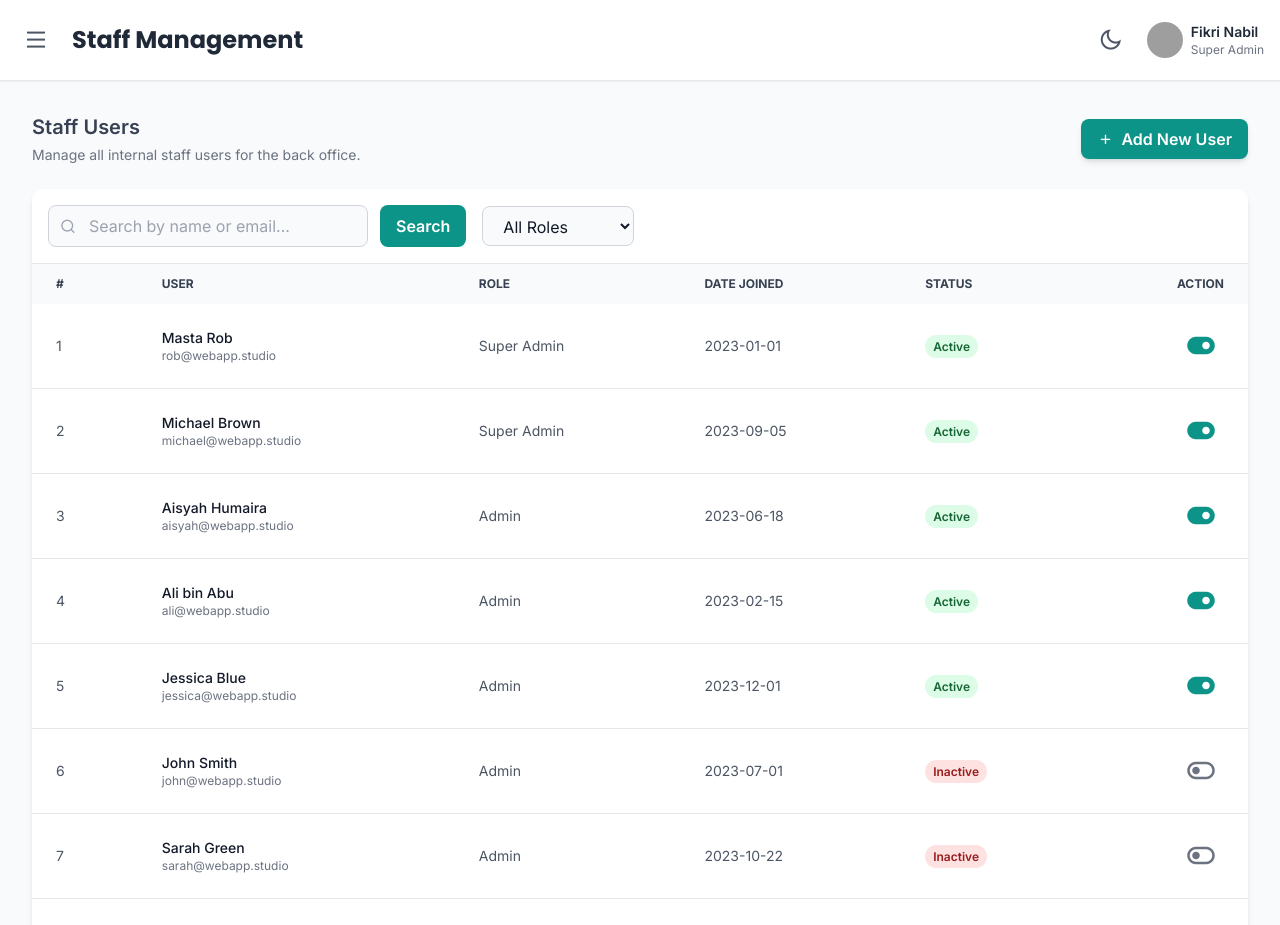
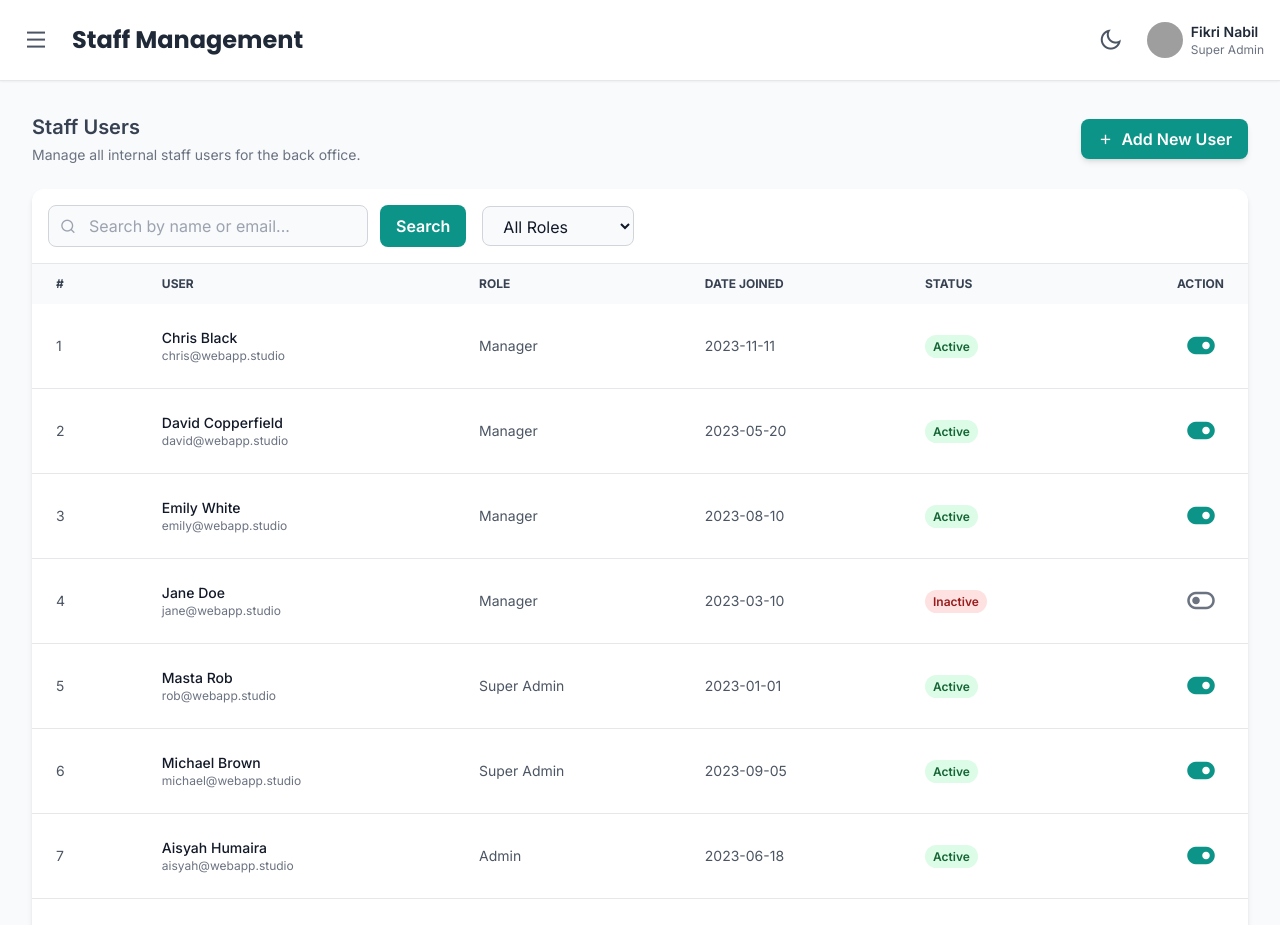
Before and after one commit to webappstudio-my/mysertifico, a React (Vite) app: page /bo/admin/staff in a window 1280 px wide. Shown: the top 925 px of the page. Built offline with nearby package versions, Linux system fonts and the light colour scheme; grey boxes are pictures that could not be loaded.

Commit message:
synchronize bg color for all pages + rearrange roles in Staff users page by hierarchy

```diff
--- a/src/pages/bo/BoMySertificoPlans.jsx
+++ b/src/pages/bo/BoMySertificoPlans.jsx
@@ -107,7 +107,7 @@ const BoMySertificoPlans = () => {
     };
 
     return (
-        <div className="min-h-screen bg-gray-50 dark:bg-gray-900">
+        <div className="min-h-screen bg-bo-bg-light dark:bg-bo-bg-dark transition-colors duration-300">
             <BoSidebar isOpen={isSidebarOpen} onClose={toggleSidebar} />
             {isSidebarOpen && (
                 <div
--- a/src/pages/bo/BoMyWallPlans.jsx
+++ b/src/pages/bo/BoMyWallPlans.jsx
@@ -189,7 +189,7 @@ const BoMyWallPlans = () => {
     };
 
     return (
-        <div className="min-h-screen bg-gray-50 dark:bg-gray-900 transition-colors duration-300">
+        <div className="min-h-screen bg-bo-bg-light dark:bg-bo-bg-dark transition-colors duration-300">
             <BoSidebar isOpen={isSidebarOpen} onClose={() => setIsSidebarOpen(false)} />
 
             {/* Sidebar Overlay */}
--- a/src/pages/bo/BoSupportHelp.jsx
+++ b/src/pages/bo/BoSupportHelp.jsx
@@ -181,7 +181,7 @@ const BoSupportHelp = () => {
     };
 
     return (
-        <div className="min-h-screen bg-gray-50 dark:bg-gray-900 transition-colors duration-300">
+        <div className="min-h-screen bg-bo-bg-light dark:bg-bo-bg-dark transition-colors duration-300">
             <BoSidebar isOpen={isSidebarOpen} onClose={() => setIsSidebarOpen(false)} />
 
             {/* Sidebar Overlay */}
--- a/src/pages/bo/BoTemplates.jsx
+++ b/src/pages/bo/BoTemplates.jsx
@@ -158,12 +158,6 @@ const BoTemplateManagement = () => {
     // Handle page change
     const handlePageChange = (page) => {
         setCurrentPage(page);
-    };
-
-    // Handle search change
-    const handleSearchChange = (e) => {
-        setSearchTerm(e.target.value);
-        setCurrentPage(1); // Reset to first page on search
     };
 
     // Handle template actions
@@ -404,7 +398,7 @@ const BoTemplateManagement = () => {
     );
 
     return (
-        <div className="min-h-screen bg-gray-50 dark:bg-gray-900">
+        <div className="min-h-screen bg-bo-bg-light dark:bg-bo-bg-dark transition-colors duration-300">
             <BoSidebar isOpen={isSidebarOpen} onClose={() => setIsSidebarOpen(false)} />
             {isSidebarOpen && (
                 <div
--- a/src/pages/bo/BoUsers.jsx
+++ b/src/pages/bo/BoUsers.jsx
@@ -26,9 +26,9 @@ const itemsPerPage = 10;
 
 // Role hierarchy for sorting (lower number = higher priority)
 const roleHierarchy = {
-    'Super Admin' : 1,
-    'Admin' : 2,
-    'Manager' : 3,
+    'Super Admin' : 2,
+    'Admin' : 3,
+    'Manager' : 1,
 }
 
 const BoUsers = () => {
@@ -65,19 +65,15 @@ const BoUsers = () => {
             return a.name.localeCompare(b.name);
         });
 
-        const startIndex = (currentPage - 1) * itemsPerPage;
-        const endIndex = startIndex + itemsPerPage;
-        setDisplayedUsers(filteredData.slice(startIndex, endIndex));
+        const startIndex = (currentPage - 1) * itemsPerPage; // This line is not part of the original selection
+        const endIndex = startIndex + itemsPerPage; // This line is not part of the original selection
+        setDisplayedUsers(sortedData.slice(startIndex, endIndex)); // This line is not part of the original selection
     }, [userData, searchTerm, selectedRole, currentPage]);
 
     // Reset to first page when filters change
     useEffect(() => {
         setCurrentPage(1);
     }, [searchTerm, selectedRole]);
-
-    const handleSearchChange = (e) => {
-        setSearchTerm(e.target.value);
-    };
 
     const handleRoleChange = (e) => {
         setSelectedRole(e.target.value);
@@ -219,8 +215,8 @@ const BoUsers = () => {
                                     onChange={handleRoleChange}
                                 >
                                     <option value="all">All Roles</option>
-                                    <option value="Super Admin">Super Admin</option>
-                                    <option value="Admin">Admin</option>
+                                    <option value="Super Admin">Admin</option>
+                                    <option value="Admin">Super Admin</option>
                                     <option value="Manager">Manager</option>
                                 </select>
                             </div>
```
